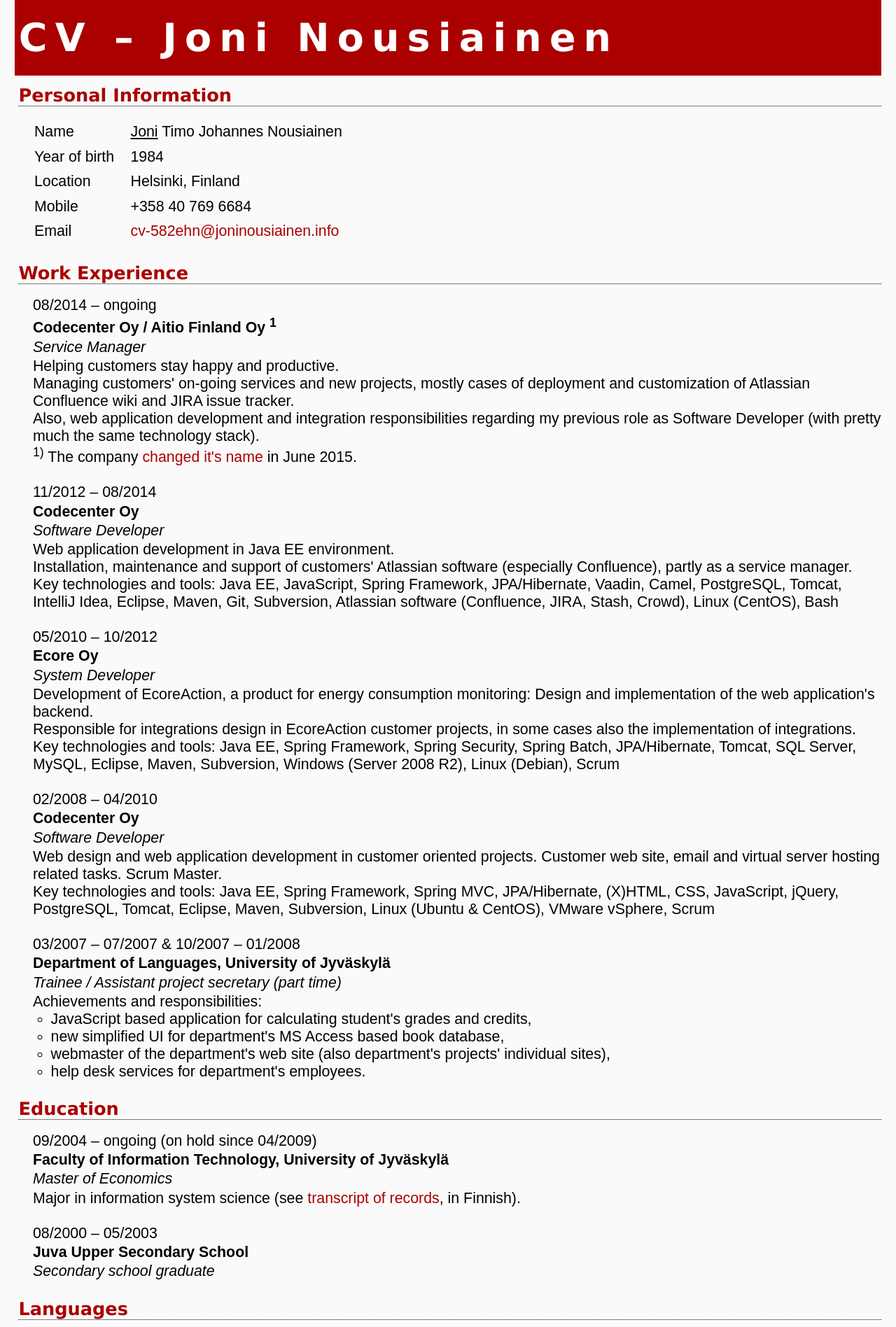
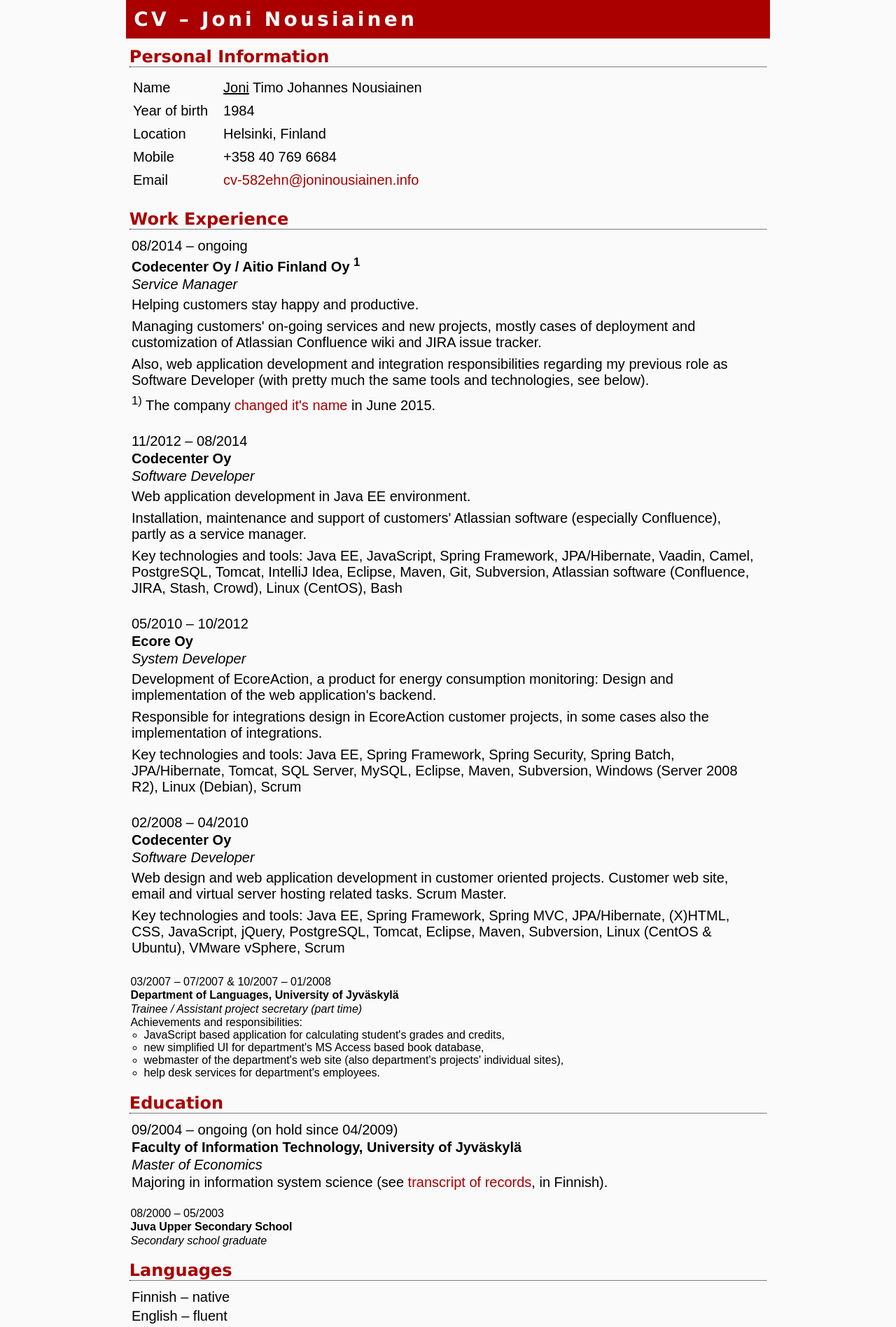
Before and after one commit to joninous/joninous.github.io, a Jekyll site: the page built from cv/index.html, in a window 1280 px wide. Shown: the top 1896 px of the page at 70% size. Built offline with Jekyll 4.4.1, drawn with Linux system fonts in a browser that asks for light colours.

Commit message:
Improved CV's styling regarding readability and mobile use.

```diff
--- a/_includes/ga.html
+++ b/_includes/ga.html
@@ -1,3 +1,4 @@
+{% if jekyll.environment == "production" %}
 <script>
     (function(i,s,o,g,r,a,m){i['GoogleAnalyticsObject']=r;i[r]=i[r]||function(){
                 (i[r].q=i[r].q||[]).push(arguments)},i[r].l=1*new Date();a=s.createElement(o),
@@ -8,3 +9,4 @@
     ga('send', 'pageview');
 
 </script>
+{% endif %}
--- a/_layouts/default.html
+++ b/_layouts/default.html
@@ -11,8 +11,7 @@
 </head>
 <body>
 {{ content }}
-{% if jekyll.environment == "production" %}
-    {% include ga.html %}
-{% endif %}
+
+{% include ga.html %}
 </body>
 </html>
--- a/css/cv/all.css
+++ b/css/cv/all.css
@@ -1,11 +1,3 @@
-/**
- * CSS FILE FOR CV
- *
- * media   :  all
- * made by :  Joni Nousiainen
- * date    :  29.03.2012
- */
-
 /*
 	General stuff
 */
@@ -16,43 +8,43 @@
 }
 
 body {
+	max-width: 920px;
+	margin-left:auto;
+	margin-right:auto;
 	background-color:#fafafa;
 	font-family:Arial;
-	font-size:16pt;
-	margin-left: 1.0em;
-	margin-right: 1.0em;
+	font-size:15pt;
 }
 
 div {
 	margin-bottom:1.2em;
-	padding-left:0.6em;
+	padding:0 0.4em 0 0.2em;
 }
 
-img {
-	border:0;
+p {
+	padding: 0.2em 0 0.2em 0;
 }
 
 /*
 	Headings
 */
 
+h1, h2 {
+	font-family:Verdana,Arial;
+}
+
 h1 {
+	padding:0.4em;
 	color:white;
 	background-color:#aa0000;
-	padding:0.4em;
-	padding-left:0.1em;
-	font-family:Verdana,Arial;
-	font-size:2.6em;
-	letter-spacing:0.2em;
+	font-size:1.4em;
+	letter-spacing:0.15em;
 }
 
 h2 {
+	margin: 0.5em 0.2em 0.5em 0.2em;
 	color:#aa0000;
-	margin-top:0.5em;
-	margin-bottom:0.7em;
-	margin-left:0.2em;
 	border-bottom:1px dotted black;
-	font-family:Verdana,Arial;
 	font-size:1.2em;
 }
 
@@ -74,9 +66,6 @@
 	padding-left:0;
 	padding-right:0.8em;
 	font-weight:normal;
-}
-
-td {
 }
 
 /*
@@ -105,10 +94,6 @@
 	Specific styles
 */
 
-div.education {
-}
-div.work {
-}
 div.organization {
 	font-weight:bolder;
 }
@@ -121,27 +106,18 @@
 div.computerskill li {
 	font-weight:normal;
 }
-div.language {
-	margin-bottom:0.2em;
-}
-div.positionoftrust {
-}
-div.hobby {
-	margin-bottom:0.2em;
-}
+div.language,
+div.link,
 div.other {
 	margin-bottom:0.2em;
 }
-
-div.time {
+div.time,
+div.organization,
+div.position,
+div.description
+{
 	margin-bottom:0.1em;
 }
-div.organization {
-	margin-bottom:0.1em;
+.oldish {
+	font-size: 0.8em;
 }
-div.position {
-	margin-bottom:0.1em;
-}
-div.description{
-	margin-bottom:0.1em;
-}
--- a/cv/index.html
+++ b/cv/index.html
@@ -1,8 +1,9 @@
 ---
 layout: blank
 ---
+
 <!DOCTYPE html>
-<html xmlns="http://www.w3.org/1999/html">
+<html>
 
 <head>
  <meta charset="utf-8" />
@@ -54,7 +55,7 @@
 <div class="position">Service Manager</div>
 <div class="description"><p>Helping customers stay happy and productive.</p>
 <p>Managing customers' on-going services and new projects, mostly cases of deployment and customization of Atlassian Confluence wiki and JIRA issue tracker.</p>
-<p>Also, web application development and integration responsibilities regarding my previous role as Software Developer (with pretty much the same technology stack).</p>
+<p>Also, web application development and integration responsibilities regarding my previous role as Software Developer (with pretty much the same tools and technologies, see below).</p>
 <p><sup>1)</sup> The company <a href="http://www.aitiofinland.com/2015/06/codecenter-on-nyt-aitio-me-kun-ei-vain-koodata/">changed it's name</a> in June 2015.</p></div>
 </div>
 
@@ -82,10 +83,10 @@
 <div class="organization">Codecenter Oy</div>
 <div class="position">Software Developer</div>
 <div class="description"><p>Web design and web application development in customer oriented projects. Customer web site, email and virtual server hosting related tasks. Scrum Master.</p>
-<p>Key technologies and tools: Java EE, Spring Framework, Spring MVC, JPA/Hibernate, (X)HTML, CSS, JavaScript, jQuery, PostgreSQL, Tomcat, Eclipse, Maven, Subversion, Linux (Ubuntu &amp; CentOS), VMware vSphere, Scrum</p></div>
+<p>Key technologies and tools: Java EE, Spring Framework, Spring MVC, JPA/Hibernate, (X)HTML, CSS, JavaScript, jQuery, PostgreSQL, Tomcat, Eclipse, Maven, Subversion, Linux (CentOS &amp; Ubuntu), VMware vSphere, Scrum</p></div>
 </div>
 
-<div class="work">
+<div class="work oldish">
 <div class="time">03/2007 &ndash; 07/2007 &amp; 10/2007 &ndash; 01/2008</div>
 <div class="organization">Department of Languages, University of Jyväskylä</div>
 <div class="position">Trainee / Assistant project secretary (part time)</div>
@@ -104,10 +105,10 @@
 <div class="time">09/2004 &ndash; ongoing (on hold since 04/2009)</div>
 <div class="organization">Faculty of Information Technology, University of Jyväskylä</div>
 <div class="position">Master of Economics</div>
-<div class="description">Major in information system science (see <a href="transcript_of_records.html">transcript of records</a>, in Finnish).</div>
+<div class="description">Majoring in information system science (see <a href="transcript_of_records.html">transcript of records</a>, in Finnish).</div>
 </div>
 
-<div class="education">
+<div class="education oldish">
 <div class="time">08/2000 &ndash; 05/2003</div>
 <div class="organization">Juva Upper Secondary School</div>
 <div class="position">Secondary school graduate</div>
@@ -118,13 +119,13 @@
 <div>
 <div class="language">Finnish &ndash; native</div>
 <div class="language">English &ndash; fluent</div>
-<div class="language">Swedish &ndash; basic</div>
-<div class="language">German &ndash; basic</div>
+<div class="language oldish">Swedish &ndash; basic</div>
+<div class="language oldish">German &ndash; basic</div>
 </div>
 
 <h2>Positions of Trust</h2>
 
-<div class="positionoftrust">
+<div class="positionoftrust oldish">
 <div class="time">10/2007 &ndash; 05/2009</div>
 <div class="organization">AIESEC Jyväskylä ry</div>
 <div class="position">Information management / Webmaster</div>
@@ -134,14 +135,14 @@
 <li>purchasing new hardware.</li></ul></div>
 </div>
 
-<div class="positionoftrust">
+<div class="positionoftrust oldish">
 <div class="time">10/2006 &ndash; 01/2007</div>
 <div class="organization">National Conference 2007</div>
 <div class="position">Reception team leader</div>
 <div class="description">Leading the team responsible for the seminar site's practical matters.</div>
 </div>
 
-<div class="positionoftrust">
+<div class="positionoftrust oldish">
 <div class="time">05/2005 &ndash; 04/2006</div>
 <div class="organization">AIESEC Jyväskylä ry</div>
 <div class="position">Executive board member</div>
@@ -151,14 +152,14 @@
 <li>organizing events.</li></ul></div>
 </div>
 
-<div class="positionoftrust">
+<div class="positionoftrust oldish">
 <div class="time">10/2006 &ndash; 02/2011</div>
 <div class="organization">KOAS Humppa</div>
 <div class="position">Network administrator</div>
 <div class="description">Responsibilities: adding new residents to university's network and helping them in network related issues.</div>
 </div>
 
-<div class="positionoftrust">
+<div class="positionoftrust oldish">
 <div class="time">01/2005 &ndash; 05/2006</div>
 <div class="organization">KOAS Myllyjärvi</div>
 <div class="position">Tenant counsil member</div>
@@ -167,13 +168,11 @@
 
 <h2>Links</h2>
 
-<div><p>GitHub: <a href="https://github.com/joni-nousiainen" target="blank">https://github.com/joni-nousiainen</a></p></div>
-<div><p>LinkedIn: <a href="https://fi.linkedin.com/in/joninousiainen" target="blank">https://fi.linkedin.com/in/joninousiainen</a></p></div>
-<div><p>Twitter: <a href="https://twitter.com/JoniNous" target="blank">https://twitter.com/JoniNous</a></p></div>
+<div class="link"><p>GitHub: <a href="https://github.com/joni-nousiainen" target="blank">https://github.com/joni-nousiainen</a></p></div>
+<div class="link"><p>LinkedIn: <a href="https://fi.linkedin.com/in/joninousiainen" target="blank">https://fi.linkedin.com/in/joninousiainen</a></p></div>
+<div class="link"><p>Twitter: <a href="https://twitter.com/JoniNous" target="blank">https://twitter.com/JoniNous</a></p></div>
 
-{% if jekyll.environment == "production" %}
-    {% include ga.html %}
-{% endif %}
+{% include ga.html %}
 
 </body>
 
```
Also changed, not shown: css/cv/print.css (+0 -7 lines), cv/transcript_of_records.html (+3 -4 lines).
